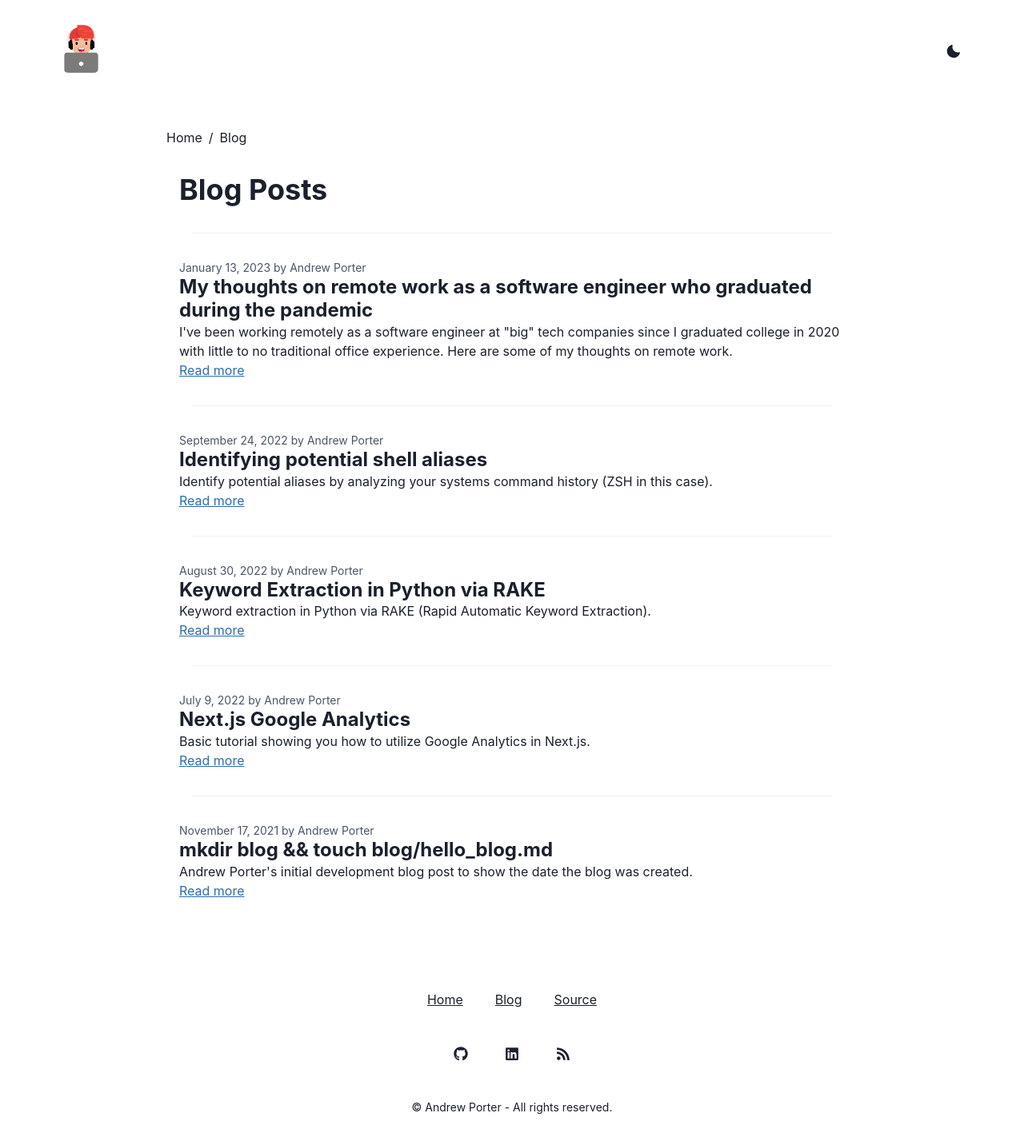
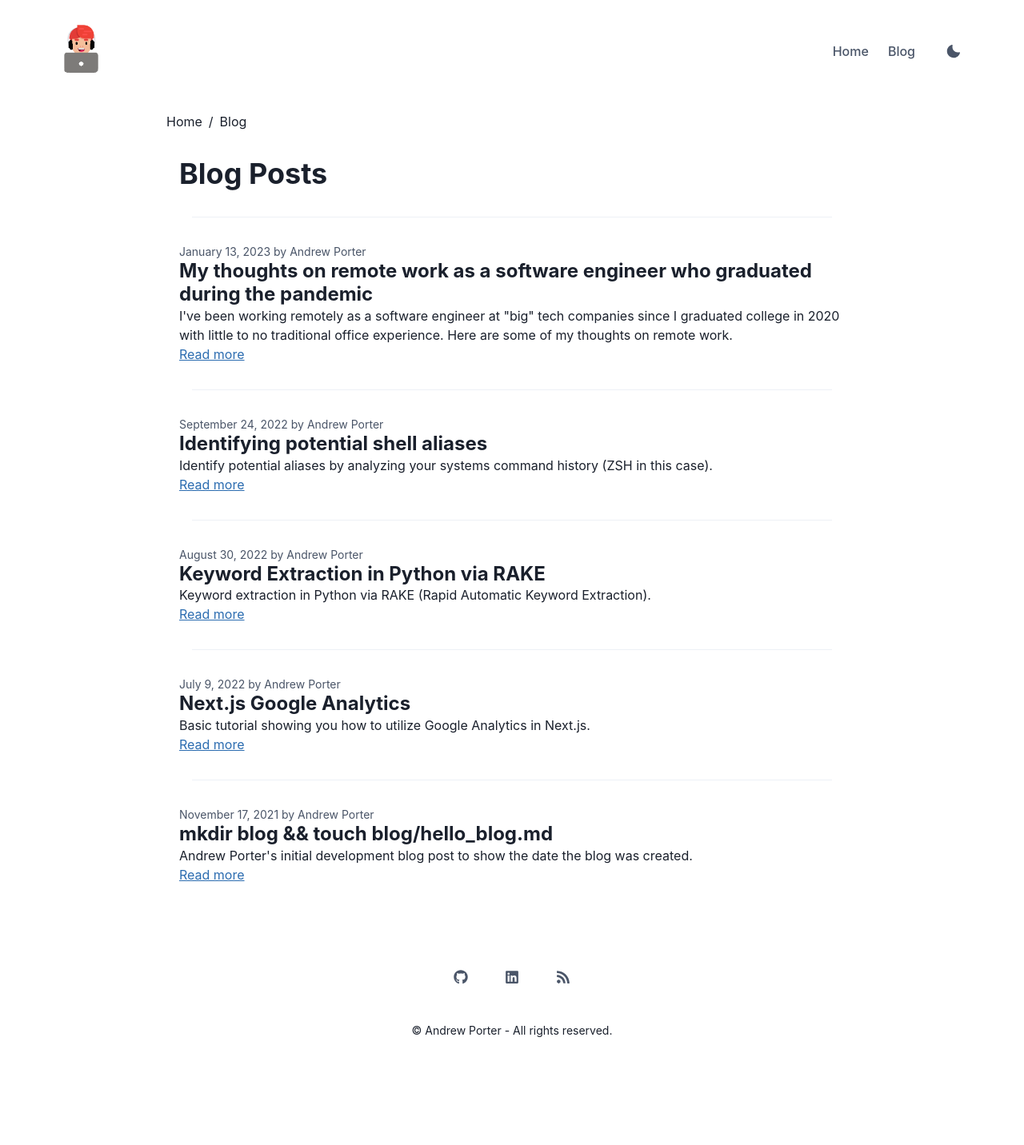
Before and after one commit to AndrewRPorter/website, a Next.js app: page /blog in a window 1280 px wide. Shown: the top 1432 px of the page at 80% size. After the commit the page ends 1347 px from the top, so only its background shows below. Built offline with nearby package versions, Linux system fonts and the light colour scheme.

Commit message:
Better header, remove ugly links from footer and padding fixes

```diff
--- a/components/blog/blog_meta_data.tsx
+++ b/components/blog/blog_meta_data.tsx
@@ -12,6 +12,7 @@ type Props = {
 const BlogMetaData = (props: Props) => {
   const router = useRouter()
   const locale = router.locale
+
   // TODO: create shared date formatter so we have consistent dates here with the dates on the
   // blog index page. Or, we can pass around formatted dates.
   const formattedDate = new Date(
@@ -35,7 +36,7 @@ const BlogMetaData = (props: Props) => {
           <BreadcrumbLink href="/blog">Blog</BreadcrumbLink>
         </BreadcrumbItem>
         <BreadcrumbItem isCurrentPage>
-          <BreadcrumbLink>{props.pageTitle}</BreadcrumbLink>
+          <BreadcrumbLink>Current Post</BreadcrumbLink>
         </BreadcrumbItem>
       </Breadcrumb>
 
--- a/components/layout.tsx
+++ b/components/layout.tsx
@@ -46,7 +46,7 @@ export default function Layout(props: Props) {
       <Box>
         <Header />
         <Box as="main">
-          <Container py={8} maxWidth="4xl">
+          <Container py={3} maxWidth="4xl">
             {props.children}
           </Container>
         </Box>
--- a/components/navigation/footer.tsx
+++ b/components/navigation/footer.tsx
@@ -20,55 +20,6 @@ export default function Footer() {
           maxW="6xl"
           py={4}
           spacing={4}
-          justify="center"
-          align="center"
-        >
-          <Stack direction="row" spacing={10}>
-            <Link href="/" passHref>
-              <Text
-                color={useColorModeValue('brand.600', 'gray.300')}
-                textDecoration="underline"
-                _hover={{
-                  cursor: 'pointer'
-                }}
-              >
-                Home
-              </Text>
-            </Link>
-            <Link href="/blog" passHref>
-              <Text
-                color={useColorModeValue('brand.600', 'gray.300')}
-                textDecoration="underline"
-                _hover={{
-                  cursor: 'pointer'
-                }}
-              >
-                Blog
-              </Text>
-            </Link>
-
-            <ChakraLink
-              href="https://github.com/AndrewRPorter/website"
-              target="_blank"
-            >
-              <Text
-                textDecoration="underline"
-                color={useColorModeValue('brand.600', 'gray.300')}
-                _hover={{
-                  cursor: 'pointer'
-                }}
-              >
-                Source
-              </Text>
-            </ChakraLink>
-          </Stack>
-        </Container>
-
-        <Container
-          as={Stack}
-          maxW="6xl"
-          py={4}
-          spacing={4}
           direction="row"
           justify="center"
           align="center"
@@ -81,6 +32,8 @@ export default function Footer() {
             background="none"
             icon={<FaGithub />}
             size="lg"
+            color={useColorModeValue("gray.600", "white")}
+            _hover={{ background: 'none', color: useColorModeValue('blue.600', 'blue.200') }}
           />
           <IconButton
             as="a"
@@ -90,6 +43,8 @@ export default function Footer() {
             background="none"
             icon={<FaLinkedin />}
             size="lg"
+            color={useColorModeValue("gray.600", "white")}
+            _hover={{ background: 'none', color: useColorModeValue('blue.600', 'blue.200') }}
           />
           <IconButton
             as="a"
@@ -99,6 +54,8 @@ export default function Footer() {
             background="none"
             icon={<FaRss />}
             size="lg"
+            color={useColorModeValue("gray.600", "white")}
+            _hover={{ background: 'none', color: useColorModeValue('blue.600', 'blue.200') }}
           />
         </Container>
 
--- a/components/navigation/header.tsx
+++ b/components/navigation/header.tsx
@@ -1,4 +1,4 @@
-import { Box, Flex, IconButton, Stack, useColorMode } from '@chakra-ui/react'
+import { Box, Flex, IconButton, Text, useColorMode, useColorModeValue } from '@chakra-ui/react'
 import { MoonIcon, SunIcon } from '@chakra-ui/icons'
 import Link from 'next/link'
 import Image from 'next/image'
@@ -7,7 +7,7 @@ export default function Header() {
   const { colorMode, toggleColorMode } = useColorMode()
   return (
     <Box as="header">
-      <Box px={{ base: 8, md: 16 }} py={8}>
+      <Box px={{ base: 10, md: 16 }} py={8}>
         <Flex h={16} alignItems="center" justifyContent="space-between">
           <Link href="/" passHref>
             <Image
@@ -19,8 +19,13 @@ export default function Header() {
             />
           </Link>
 
-          <Flex alignItems="center">
-            <Stack direction="row" spacing={7}>
+          <Flex alignItems="center" justifyContent="center" gap={6}>
+            <Text fontWeight="500" fontSize="md" color={useColorModeValue("gray.600", "white")}  _hover={{ color: useColorModeValue('blue.600', 'blue.200') }}>
+              <Link href="/">Home</Link>
+            </Text>
+            <Text fontWeight="500" fontSize="md"  color={useColorModeValue("gray.600", "white")} _hover={{ color: useColorModeValue('blue.600', 'blue.200') }}>
+              <Link href="/blog">Blog</Link>
+            </Text>
             <IconButton
               onClick={toggleColorMode}
               aria-label={
@@ -29,11 +34,11 @@ export default function Header() {
                   : 'Switch to light mode'
               }
               background="none"
-                _hover={{ background: 'none' }}
+              _hover={{ background: 'none', color: useColorModeValue('blue.600', 'blue.200') }}
+              color={useColorModeValue("gray.600", "white")}
               icon={colorMode === 'light' ? <MoonIcon /> : <SunIcon />}
               size="lg"
             />
-            </Stack>
           </Flex>
         </Flex>
       </Box>
```
Lines whose indentation alone changed are shown as unchanged.
